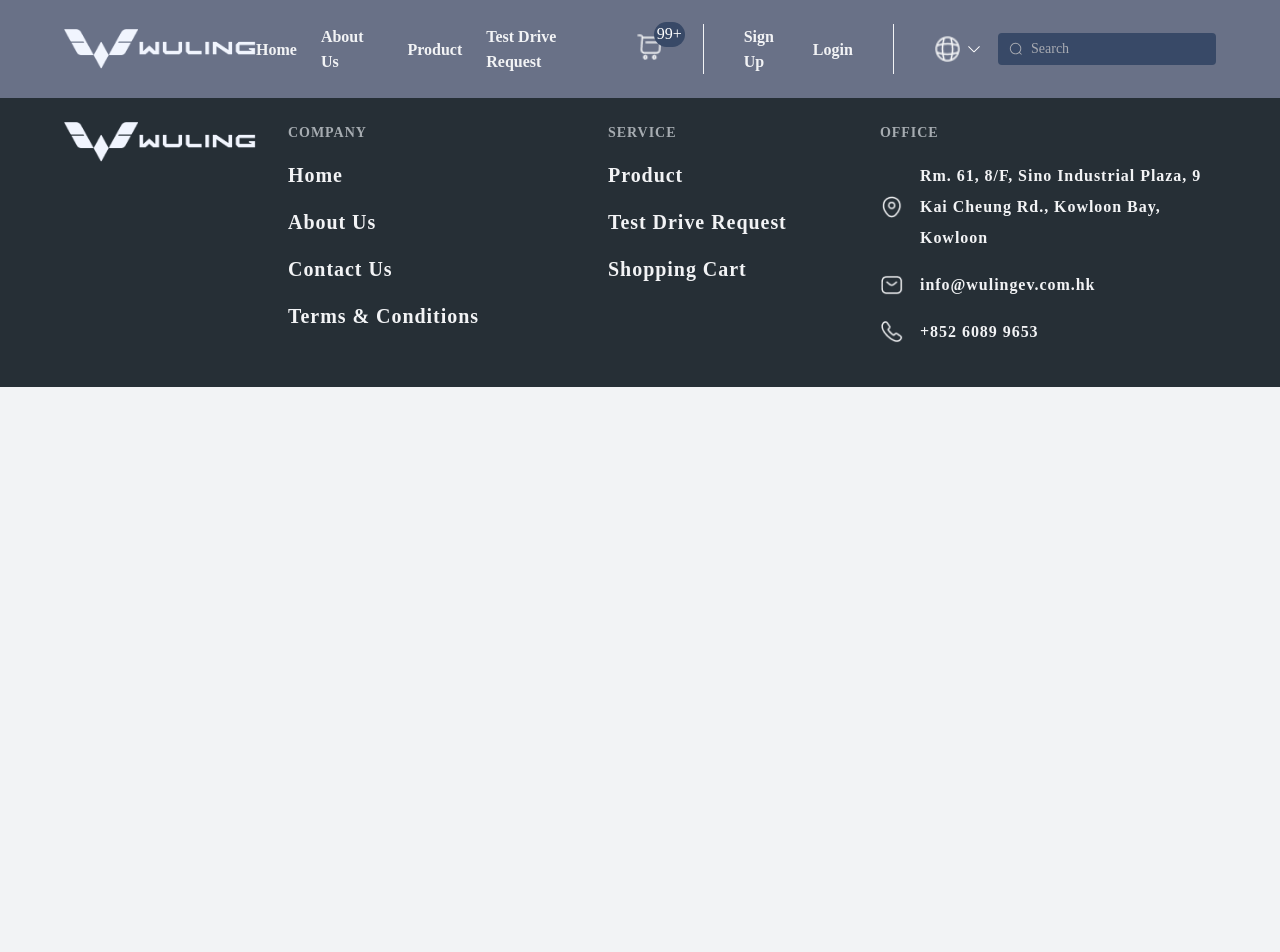
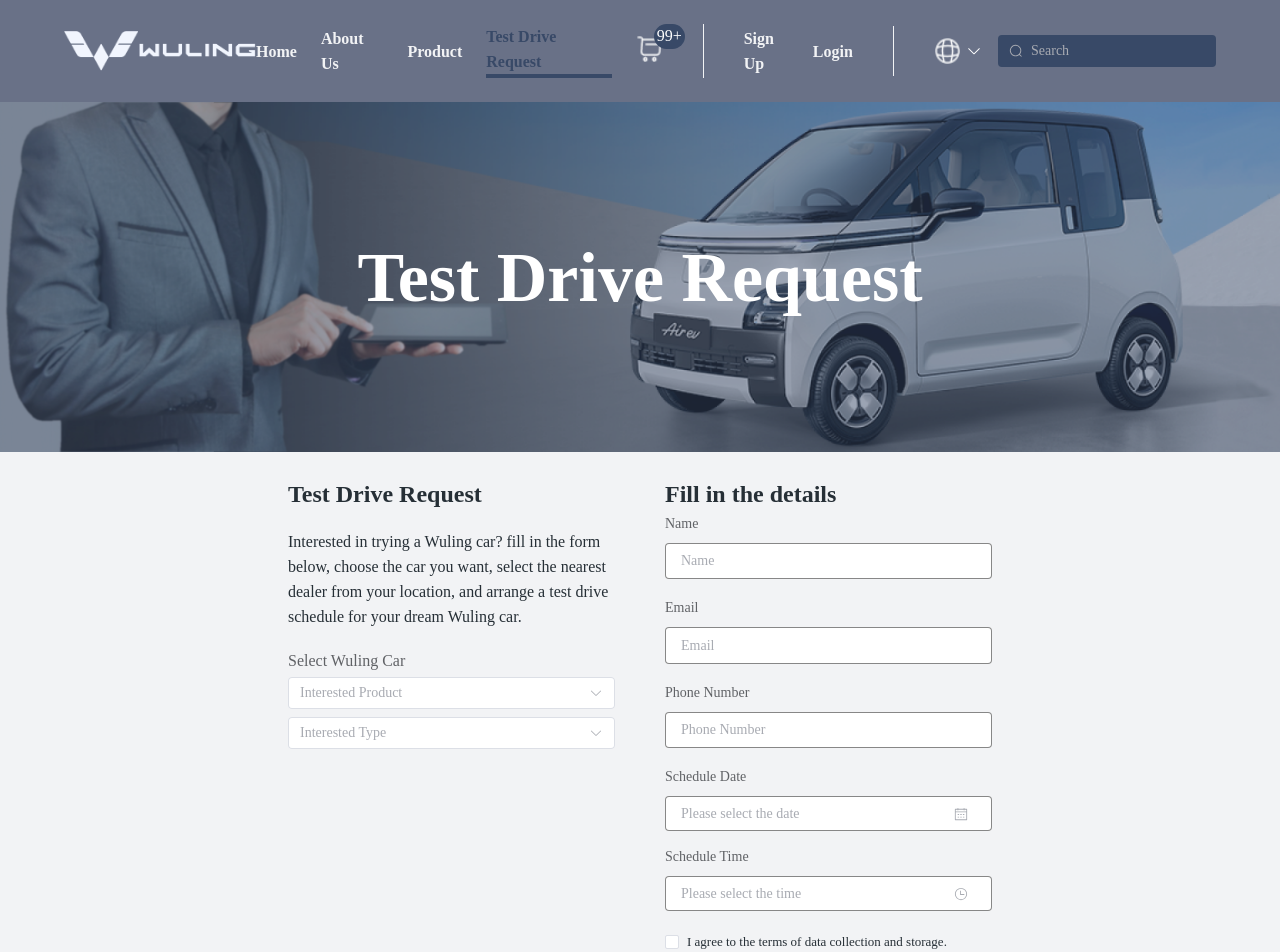
Before and after one commit to knhmb/Legend-Motors, a Vue app: page /test-drive-request in a window 1280 px wide. Shown: the top 952 px of the page. Before the commit the page ends 800 px from the top, so only its background shows below. Built offline with nearby package versions, Linux system fonts and the light colour scheme.

Commit message:
Modifications

```diff
--- a/src/components/common/TheHeader.vue
+++ b/src/components/common/TheHeader.vue
@@ -16,7 +16,11 @@
           >
           <span>About Us</span>
           <span>Product</span>
-          <span>Test Drive Request</span>
+          <span
+            @click="$router.push('/test-drive-request')"
+            :class="{ 'is-selected': $route.path.includes('/test-drive') }"
+            >Test Drive Request</span
+          >
           <div class="img-content">
             <img src="../../assets/shopping-cart.png" alt="" />
             <div class="pill">99+</div>
--- /dev/null
+++ b/src/components/test-drive-request/Main.vue
@@ -0,0 +1,158 @@
+<!-- eslint-disable vue/multi-word-component-names -->
+<template>
+  <div class="form-content">
+    <base-container>
+      <el-row :gutter="50">
+        <el-col :span="12">
+          <h5>Test Drive Request</h5>
+          <p>
+            Interested in trying a Wuling car? fill in the form below, choose
+            the car you want, select the nearest dealer from your location, and
+            arrange a test drive schedule for your dream Wuling car.
+          </p>
+          <el-form-item label="Select Wuling Car">
+            <el-select placeholder="Interested Product"></el-select>
+            <el-select placeholder="Interested Type"></el-select>
+          </el-form-item>
+        </el-col>
+        <el-col :span="12">
+          <h5>Fill in the details</h5>
+          <el-form label-position="top">
+            <el-form-item label="Name">
+              <base-input placeholder="Name"></base-input>
+            </el-form-item>
+            <el-form-item label="Email">
+              <base-input placeholder="Email"></base-input>
+            </el-form-item>
+            <el-form-item label="Phone Number">
+              <base-input placeholder="Phone Number"></base-input>
+            </el-form-item>
+            <el-form-item label="Schedule Date">
+              <el-date-picker
+                class="date-input"
+                type="date"
+                placeholder="Please select the date"
+              />
+            </el-form-item>
+            <el-form-item label="Schedule Time">
+              <el-time-picker
+                class="date-input"
+                placeholder="Please select the time"
+              />
+            </el-form-item>
+            <el-form-item>
+              <el-checkbox
+                label="I agree to the terms of data collection and storage."
+              ></el-checkbox>
+            </el-form-item>
+            <el-form-item>
+              <base-button>Submit</base-button>
+            </el-form-item>
+          </el-form>
+        </el-col>
+      </el-row>
+      <el-divider></el-divider>
+      <p class="have-an-account">Already have an account?</p>
+      <base-button :login="true" @click="$router.push('/login')"
+        >Log in</base-button
+      >
+    </base-container>
+  </div>
+</template>
+
+<style scoped>
+.form-content .container {
+  /* display: flex;
+  justify-content: center; */
+  padding-left: 18rem;
+  padding-right: 18rem;
+}
+
+/* .el-row {
+  width: 843px;
+} */
+
+h5 {
+  font-family: "Avenir";
+  font-style: normal;
+  font-weight: 850;
+  font-size: 24px;
+  line-height: 37px;
+  color: #262f36;
+}
+
+p {
+  font-family: "Avenir";
+  font-style: normal;
+  font-weight: 350;
+  font-size: 16px;
+  line-height: 25px;
+  color: #262f36;
+  margin: 1rem 0;
+}
+
+.el-form-item {
+  flex-direction: column;
+}
+
+:deep(.el-form-item__label) {
+  justify-content: flex-start;
+}
+
+.el-select {
+  width: 100%;
+}
+
+:deep(.el-input__wrapper) {
+  background: #ffffff;
+  box-shadow: inset 0px 0px 0px 1px #878787;
+  border-radius: 4px;
+  padding: 0.2rem 1rem;
+}
+
+.form-content .el-select:first-of-type {
+  margin-bottom: 0.5rem;
+}
+
+:deep(.date-input) {
+  width: 100%;
+}
+
+:deep(.date-input .el-input__wrapper) {
+  padding: 1.1rem 1rem;
+}
+
+:deep(.el-input__prefix) {
+  order: 2;
+}
+
+:deep(.el-checkbox__label) {
+  font-family: "Avenir";
+  font-style: normal;
+  font-weight: 350;
+  font-size: 13px;
+  line-height: 20px;
+  color: #262f36;
+}
+
+.other {
+  display: flex;
+  justify-content: center;
+  width: 66px;
+}
+
+p.have-an-account {
+  font-family: "Avenir";
+  font-style: normal;
+  font-weight: 900;
+  font-size: 17px;
+  line-height: 27px;
+  color: #262f36;
+  text-align: center;
+}
+
+.el-button.is-login {
+  margin: 0 auto;
+  display: flex;
+}
+</style>
--- /dev/null
+++ b/src/pages/TestDriveRecieved.vue
@@ -0,0 +1,64 @@
+<template>
+  <section class="tes-drive-successful">
+    <div class="banner">
+      <img src="../assets/Test-Drive-Request-banner.png" alt="" />
+      <h3>Test Drive Request</h3>
+    </div>
+    <div class="content">
+      <h2>We have received your request</h2>
+      <p>
+        Thank you for your request. We will process your application as <br />
+        soon as possible.
+      </p>
+    </div>
+  </section>
+</template>
+
+<style scoped>
+.banner {
+  position: relative;
+  height: 350px;
+}
+
+.banner img {
+  width: 100%;
+  height: 100%;
+  object-fit: cover;
+}
+
+.banner h3 {
+  font-family: "Avenir";
+  font-style: normal;
+  font-weight: 850;
+  font-size: 70px;
+  line-height: 109px;
+  color: #ffffff;
+  position: absolute;
+  top: 50%;
+  left: 50%;
+  transform: translate(-50%, -50%);
+}
+
+h2 {
+  font-family: "Avenir";
+  font-style: normal;
+  font-weight: 900;
+  font-size: 48px;
+  line-height: 76px;
+  text-align: center;
+  color: #384967;
+  margin-top: 2rem;
+}
+
+p {
+  font-family: "Avenir";
+  font-style: normal;
+  font-weight: 850;
+  font-size: 24px;
+  line-height: 37px;
+  text-align: center;
+  color: #262f36;
+  margin-top: 2rem;
+  margin-bottom: 4rem;
+}
+</style>
--- /dev/null
+++ b/src/pages/TestDriveRequest.vue
@@ -0,0 +1,46 @@
+<template>
+  <section class="test-drive-request">
+    <div class="banner">
+      <img src="../assets/Test-Drive-Request-banner.png" alt="" />
+      <h3>Test Drive Request</h3>
+    </div>
+    <Main />
+  </section>
+</template>
+
+<script>
+import Main from "@/components/test-drive-request/Main.vue";
+
+export default {
+  components: {
+    Main,
+  },
+};
+</script>
+
+
+<style scoped>
+.banner {
+  position: relative;
+  height: 350px;
+}
+
+.banner img {
+  width: 100%;
+  height: 100%;
+  object-fit: cover;
+}
+
+.banner h3 {
+  font-family: "Avenir";
+  font-style: normal;
+  font-weight: 850;
+  font-size: 70px;
+  line-height: 109px;
+  color: #ffffff;
+  position: absolute;
+  top: 50%;
+  left: 50%;
+  transform: translate(-50%, -50%);
+}
+</style>
--- a/src/route.js
+++ b/src/route.js
@@ -7,6 +7,8 @@
 import ResetSuccessful from "@/pages/ResetSuccessful.vue";
 import Home from "@/pages/Home.vue";
 import ProductDetail from "@/pages/ProductDetail.vue";
+import TestDriveRequest from "@/pages/TestDriveRequest.vue";
+import TestDriveRecieved from "@/pages/TestDriveRecieved.vue";
 
 const router = createRouter({
   history: createWebHistory(),
@@ -19,6 +21,8 @@
     { path: "/reset-password", component: ResetPassword },
     { path: "/reset-password-successful", component: ResetSuccessful },
     { path: "/product-detail", component: ProductDetail },
+    { path: "/test-drive-request", component: TestDriveRequest },
+    { path: "/test-drive-recieved", component: TestDriveRecieved },
   ],
 });
 
```
Also changed, not shown: src/assets/Test-Drive-Request-banner.png (added).
